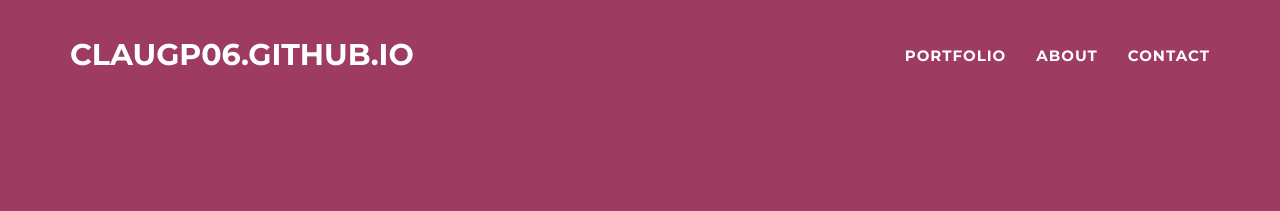
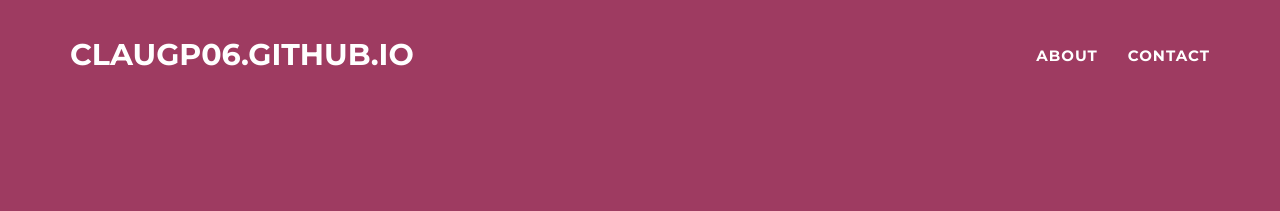
Before and after one commit to claugp06/claugp06.github.io, a Jekyll site: the page built from index.html, in a window 1280 px wide and 900 px high. Shown: the top 211 px of the window. Built offline with Jekyll 4.4.1, drawn with Linux system fonts in a browser that asks for light colours.

Commit message:
Fix:portfolio

```diff
--- a/_includes/nav.html
+++ b/_includes/nav.html
@@ -18,9 +18,7 @@
         <li class="hidden">
           <a href="#page-top"></a>
         </li>
-        <li class="page-scroll">
-          <a href="#portfolio">Portfolio</a>
-        </li>
+
         <li class="page-scroll">
           <a href="#about">About</a>
         </li>
--- a/_layouts/default.html
+++ b/_layouts/default.html
@@ -5,7 +5,6 @@
 <body id="page-top" class="index">
   {% include nav.html %}
   {% include header.html %}
-  {% include portfolio_grid.html %}
   {% include about.html %}
 
   {% if site.contact == "static" %}
```
Also changed, not shown: _includes/portfolio_grid.html (added).
